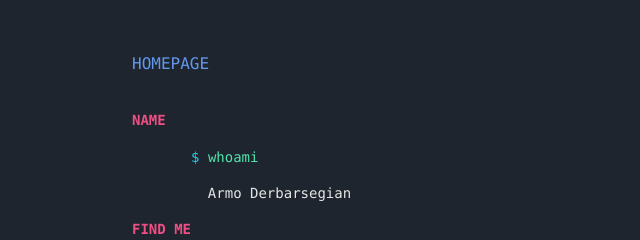
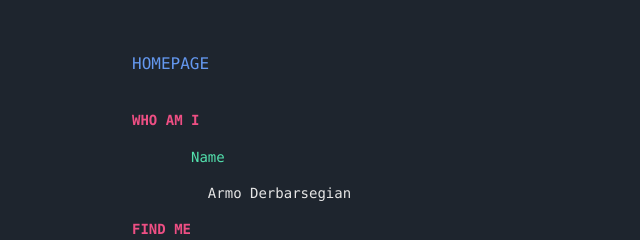
Before and after one commit to Derbarsegian/derbarsegian.github.io, a plain HTML site: page index.html in a window 1280 px wide. Shown: the top 240 px of the page, 188-828 px from the left. Drawn offline with Linux system fonts and the light colour scheme; a small style sheet from the web is missing.

Commit message:
Update index.html

```diff
--- a/index.html
+++ b/index.html
@@ -27,9 +27,9 @@
 <span id="top">HOMEPAGE</span>
 
 
-<span id="title">NAME</span>
+<span id="title">WHO AM I</span>
 
-       <span id="dollar">$</span> <span id="dash">whoami</span>
+       <span id="dash">Name</span>
 
          Armo Derbarsegian
 
```
